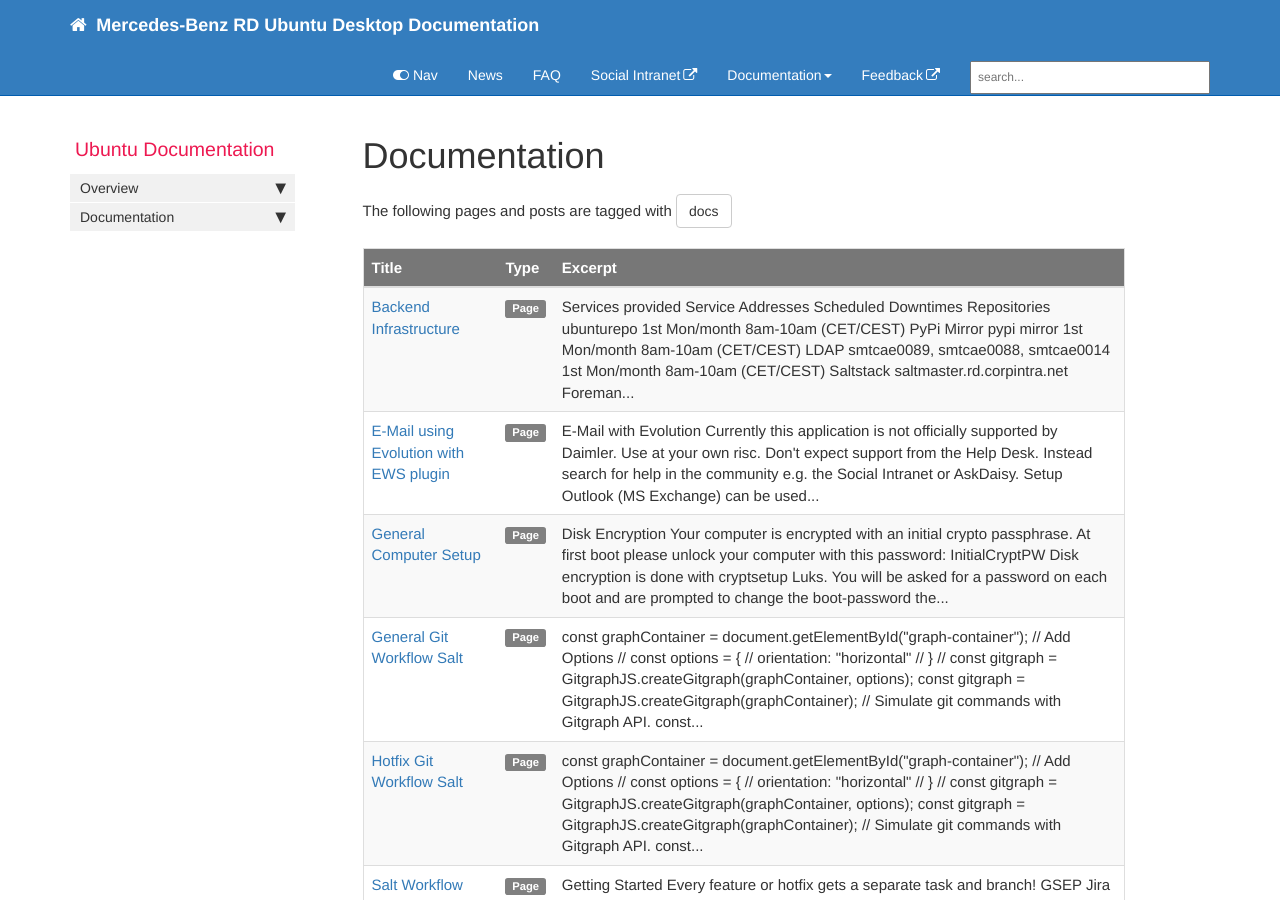
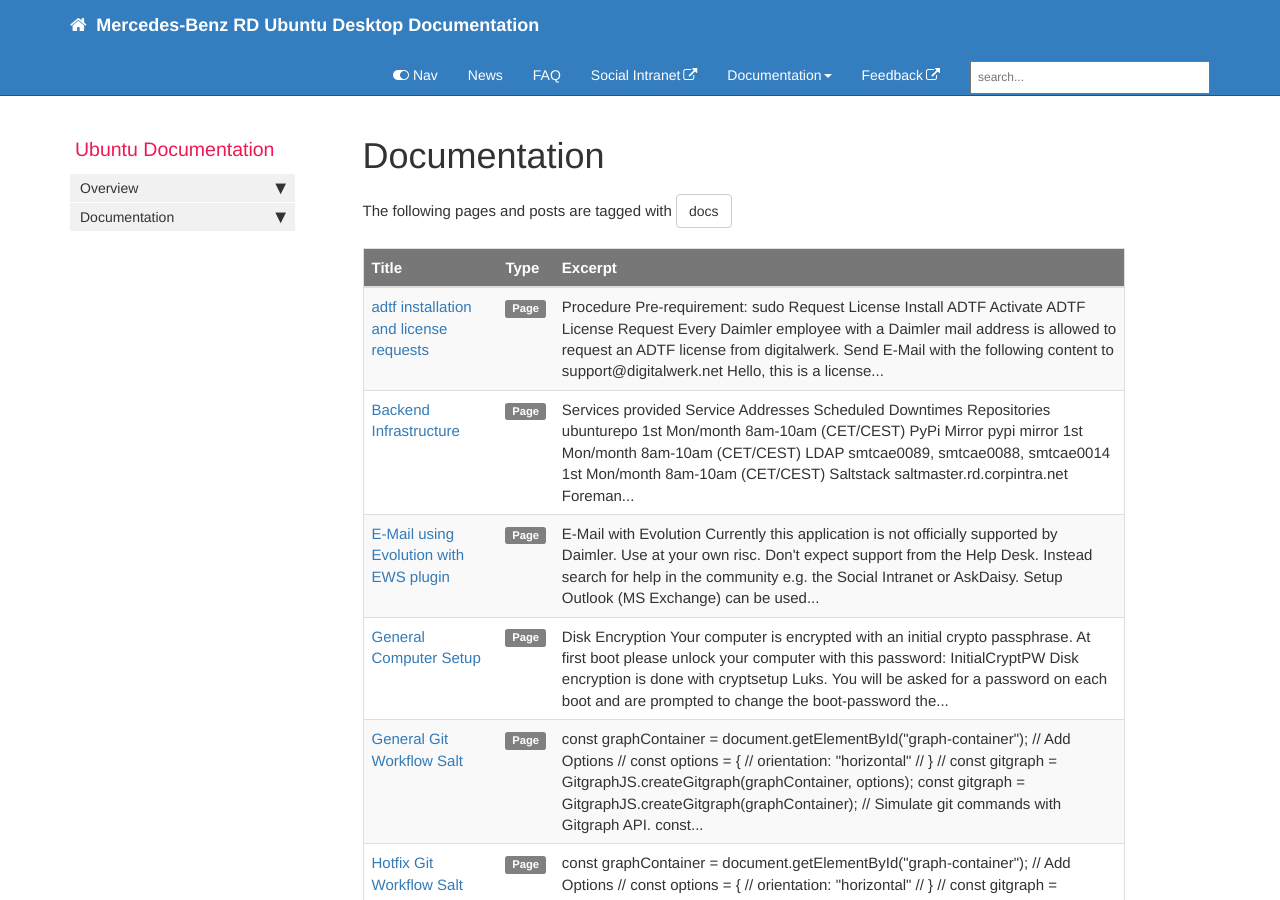
Before and after one commit to RajputPawan/Prometheus, a Jekyll site: the page built from pages/tags/tag_docs.md, in a window 1280 px wide and 900 px high. Built offline with Jekyll 4.4.1, drawn with Linux system fonts in a browser that asks for light colours; comment, search, counter and statistics services are not loaded.

Commit message:
added adtf documentation (#38)
* new adtf documentation added

* updated adtf.md

corrected formatting

* corrected typos

* added adtf to sidebar

* added adtf to topnav

````diff
--- a/_data/sidebars/default_sidebar.yml
+++ b/_data/sidebars/default_sidebar.yml
@@ -43,6 +43,10 @@
   - title: Documentation
     output: web, pdf
     folderitems:
+
+    - title: ADTF installation + license request
+      url: /adtf.html
+      output: web, pdf
 
     - title: General Computer Setup
       url: /generalsetup.html
--- a/_data/topnav.yml
+++ b/_data/topnav.yml
@@ -16,6 +16,8 @@
   folders:
     - title: Documentation
       folderitems:
+        - title: ADTF installation + license requests
+          url: /adtf.html
         - title: General Setup
           url: /generalsetup.html
         - title: MAC address passthrough
--- /dev/null
+++ b/pages/docs/adtf.md
@@ -0,0 +1,58 @@
+---
+title: adtf installation and license requests
+permalink: adtf.html
+sidebar: default_sidebar
+tags: [docs]
+keywords: remote_access
+last_updated: June 17, 2020
+toc: true
+folder: docs
+---
+
+## Procedure
+
+0. Pre-requirement: sudo
+1. Request License
+2. Install ADTF
+3. Activate ADTF
+
+## License Request
+
+Every Daimler employee with a Daimler mail address is allowed to request an ADTF license from digitalwerk.
+
+* Send E-Mail with the following content to support@digitalwerk.net
+```bash
+  Hello,
+
+  this is a license request for ADTF 2.x at Daimler AG.
+
+  Hostname: <Hostname>
+  MAC Address: <MAC>
+
+  Regards,
+  <YourName>
+```
+* Digitalwerk replies within 2 days with a download link.
+
+
+## Install ADTF
+
+There are two possibilities to get adtf packages.
+* install it from ubunturepo with apt-get (example: sudo apt-get install adtf)
+* get packages from digitalwerk website (follow URL in reply mail)
+
+
+## Activate ADTF license
+
+```bash
+sudo mv <pathToYourLicense> /etc/adtf2.lic
+sudo chmod 644 /etc/adtf2.lic
+```
+
+ADTF is now ready to use.
+
+## Further Topics
+
+* Toolboxes: If you need any special toolboxes, you can get them from the digitalwerk website as well.
+* Licenses: Every license is host based. If you request a license for workstation "A", it won't work for workstation "B"
+* Help: If you need any help with the installation, you can ask s+c/Atos for help by raising an incident ticket. But the license request you have to handle yourself.
````
